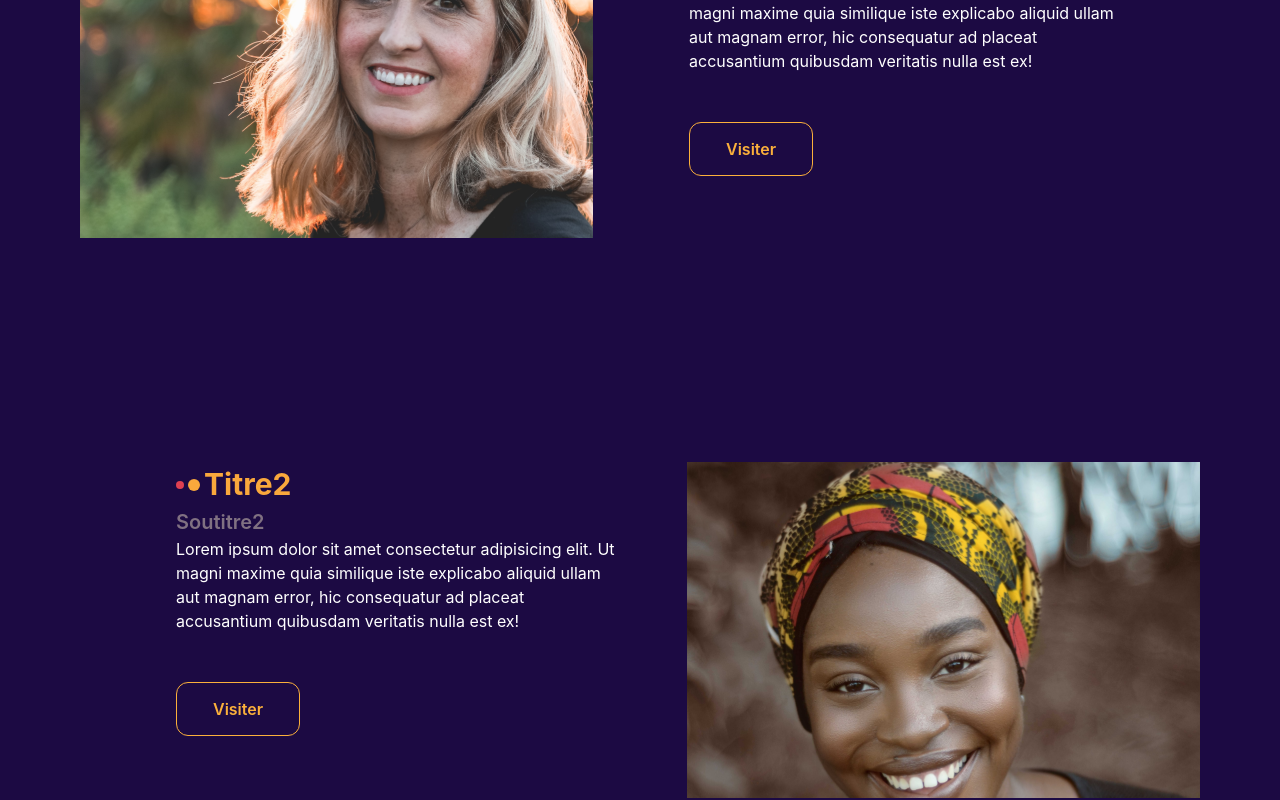
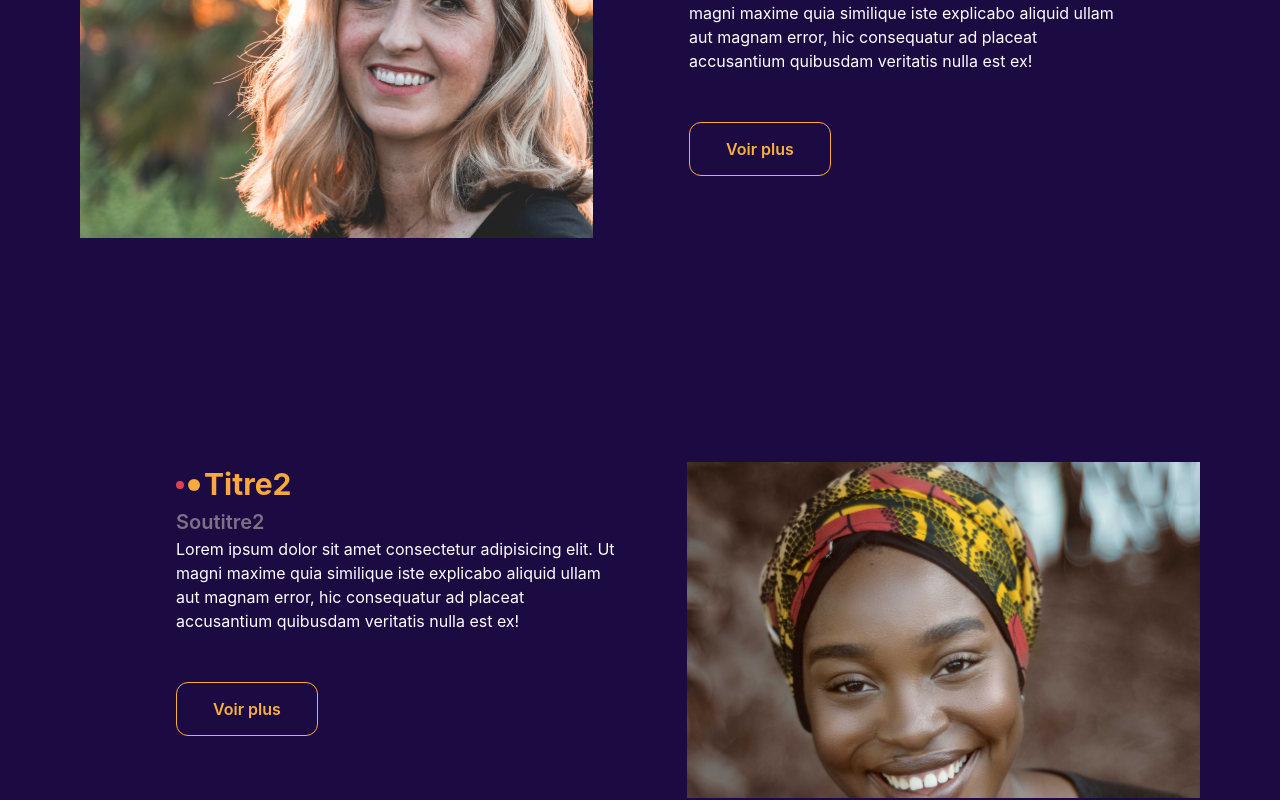
Before and after one commit to rakotoarisonlandry/Ny_Havana, a React (Create React App) app: page / in a window 1280 px wide. Shown: the part 960-1760 px from the top of the page. Built offline with nearby package versions, Linux system fonts and the light colour scheme.

Commit message:
litle commit

```diff
--- a/src/components/HomeComponent.jsx
+++ b/src/components/HomeComponent.jsx
@@ -55,7 +55,7 @@ function HomeComponent() {
                   to=""
                   className="text-[#FBB03B] mt-16 font-semibold select-none rounded-xl border-[1px] border-[#FBB03B] pt-4 pb-4 pl-9 pr-9"
                 >
-                  Visiter
+                  Voir plus
                 </Link>
               </div>
             </div>
```
